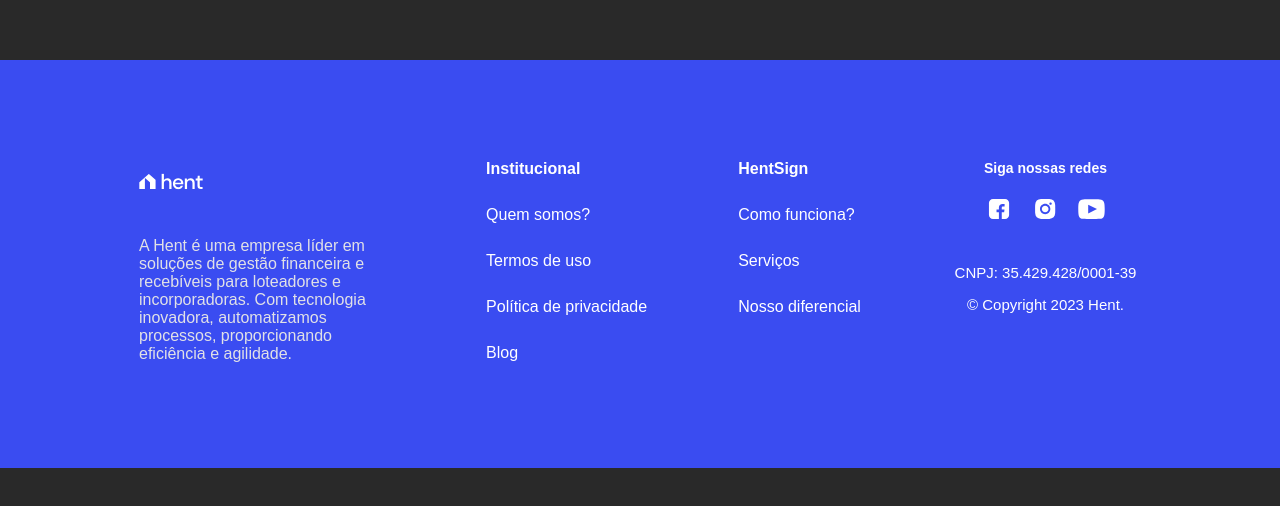
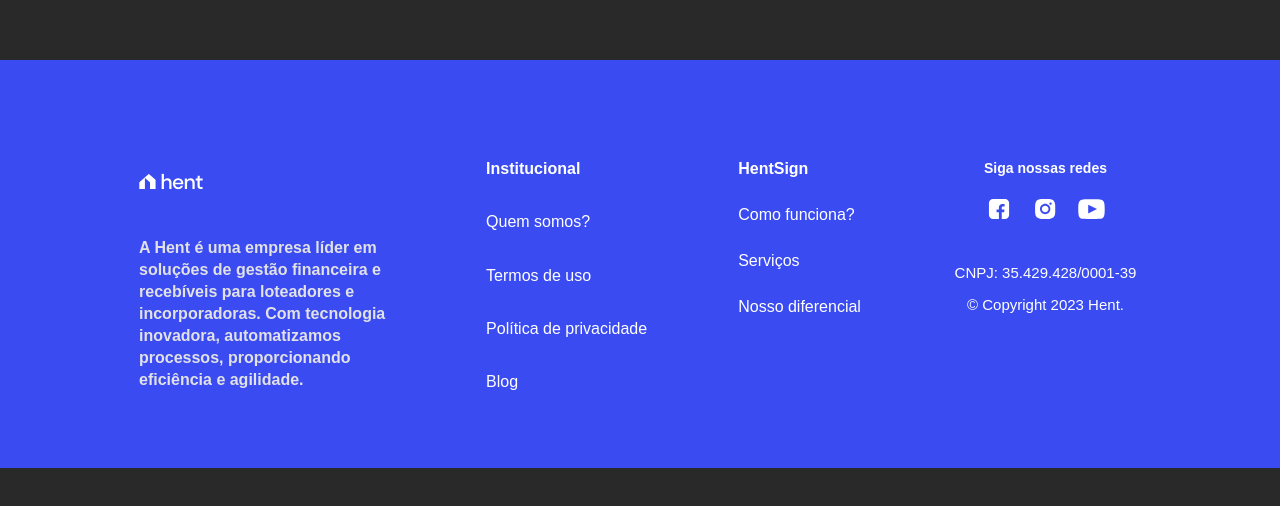
Before and after one commit to citi-onboarding/PTA-Hent, a Next.js app in the folder client/: page / in a window 1280 px wide. Shown: the part 136-642 px from the top of the page. Built offline with nearby package versions, Linux system fonts and the light colour scheme.

Commit message:
Quase finalizado

```diff
--- a/client/src/pages/Footer/index.tsx
+++ b/client/src/pages/Footer/index.tsx
@@ -1,5 +1,5 @@
 import React from "react";
-import { FooterPage, MainContent, BoxText, BoxTopics, BoxMedias, Social, HentLogo, TextAndLogo, Media, HentInfo } from "./style";
+import { FooterPage, MainContent, BoxText, BoxTopic1, BoxTopic2, BoxMedias, Social, HentLogo, TextAndLogo, Media, HentInfo } from "./style";
 import {Hent, Facebook, Instagram, Youtube} from "../../assets"
 
 export const Footer = () => {
@@ -9,24 +9,24 @@
                 <TextAndLogo>
                     <HentLogo src={Hent.src} alt="Logo-hent"></HentLogo>
                     <BoxText>
-                        A Hent é uma empresa líder em soluções de gestão financeira e recebíveis para loteadores e incorporadoras.
-                        Com tecnologia inovadora, automatizamos processos, proporcionando eficiência e agilidade.
+                        A Hent é uma empresa líder em soluções de gestão financeira e recebíveis para loteadores e incorporadoras. Com tecnologia inovadora,
+                        automatizamos processos, proporcionando eficiência e agilidade.
                     </BoxText>
                 </TextAndLogo>
 
-                <BoxTopics>
+                <BoxTopic1>
                     <h4>Institucional</h4>
                     <a>Quem somos?</a>
                     <a>Termos de uso</a>
                     <a>Política de privacidade</a>
                     <a>Blog</a>
-                </BoxTopics>
-                <BoxTopics>
+                </BoxTopic1>
+                <BoxTopic2>
                     <h4>HentSign</h4>
                     <a>Como funciona?</a>
                     <a>Serviços</a>
                     <a>Nosso diferencial</a>
-                </BoxTopics>
+                </BoxTopic2>
                 <Media>
                     <h4>Siga nossas redes</h4>
                     <BoxMedias>
--- a/client/src/pages/Footer/style.ts
+++ b/client/src/pages/Footer/style.ts
@@ -20,13 +20,22 @@
     margin-left: 139px;
     margin-right: 141px;
     margin-bottom: 77px;
-    // background-color: red;
 `;
 
 export const BoxText = styled.div`
+    display: flex;
+    flex-flow: row wrap;
+    // background-color: green;
     height: 154px;
     width: 256px;
-    // background-color: green;
+    font-size: 16px;
+    font-weight: 700;
+    line-height: 22px;
+`;
+
+export const HentLogo = styled.img`
+    width: 171px;
+    height: 43px;
 `;
 
 export const TextAndLogo = styled.div`
@@ -34,12 +43,29 @@
     height: 100%;
     flex-direction: column;
     justify-content: space-between;
-
-    // background-color: black;
 `;
 
+export const BoxTopic1 = styled.div`
+    display: flex;
+    flex-direction: column;
+    justify-content: space-between;
+    height: 100%;
 
-export const BoxTopics = styled.div`
+    a {
+        font-size: 16px;
+        font-weight: 400;
+        color: white;
+    }
+    a:hover {
+        cursor:pointer;
+    }
+    h4 {
+        font-size: 16px;
+        color: white;
+    }
+`;
+
+export const BoxTopic2 = styled.div`
     display: flex;
     flex-direction: column;
     gap: 28px;
@@ -47,6 +73,7 @@
 
     a {
         font-size: 16px;
+        font-weight: 400;
         color: white;
     }
     a:hover {
@@ -95,9 +122,3 @@
     height: 20px;
     width: 20.06px;
 `;
-
-export const HentLogo = styled.img`
-    width: 171px;
-    height: 43px;
-    // background-color: yellow;
-`;
```
